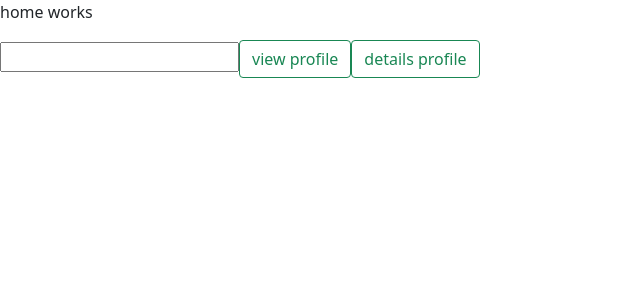
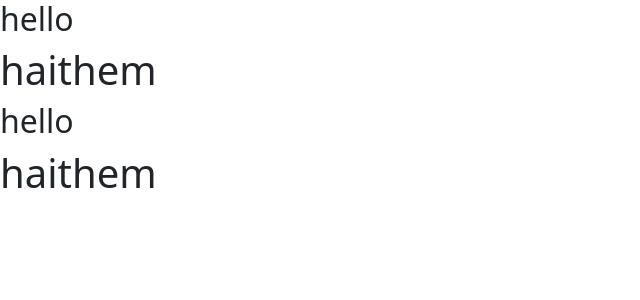
Before and after one commit to haithemmihoubi/angularLearn, an Angular app: page / in a window 1280 px wide. Shown: the top 300 px of the page, without its empty margins (0-640 px from the left). Built offline with nearby package versions, Linux system fonts and the light colour scheme.

Commit message:
working with  ngContainer in home.component.html and app.component.html

```diff
--- a/src/app/app.component.html
+++ b/src/app/app.component.html
@@ -1,2 +1,15 @@
+<router-outlet></router-outlet>
+<app-home>
 
-<router-outlet></router-outlet>
+
+  <h2>hello</h2>
+  <h1>haithem</h1>
+
+
+  <ng-container>
+    <h2>hello</h2>
+    <h1>haithem</h1>
+
+
+  </ng-container>
+</app-home>
--- a/src/app/home/home.component.html
+++ b/src/app/home/home.component.html
@@ -1,5 +1,9 @@
-<p>home works </p>
 
+
+
+<ng-content select="h2"></ng-content>
+<ng-content select="h1"></ng-content>
+<ng-content select="ng-container"></ng-content>
 
 
 
@@ -50,9 +54,9 @@
 <p>{{ jsonProfile | json }}</p>
 -->
 
-
+<!--
 <input type="text" [(ngModel)]="profile.firstname">
 
 <button class="btn btn-outline-success" (click)="goToView()"  >view profile </button>
 
-<button class="btn btn-outline-success" (click)="goToDetails()" >details profile </button>
+<button class="btn btn-outline-success" (click)="goToDetails()" >details profile </button>-->
```
